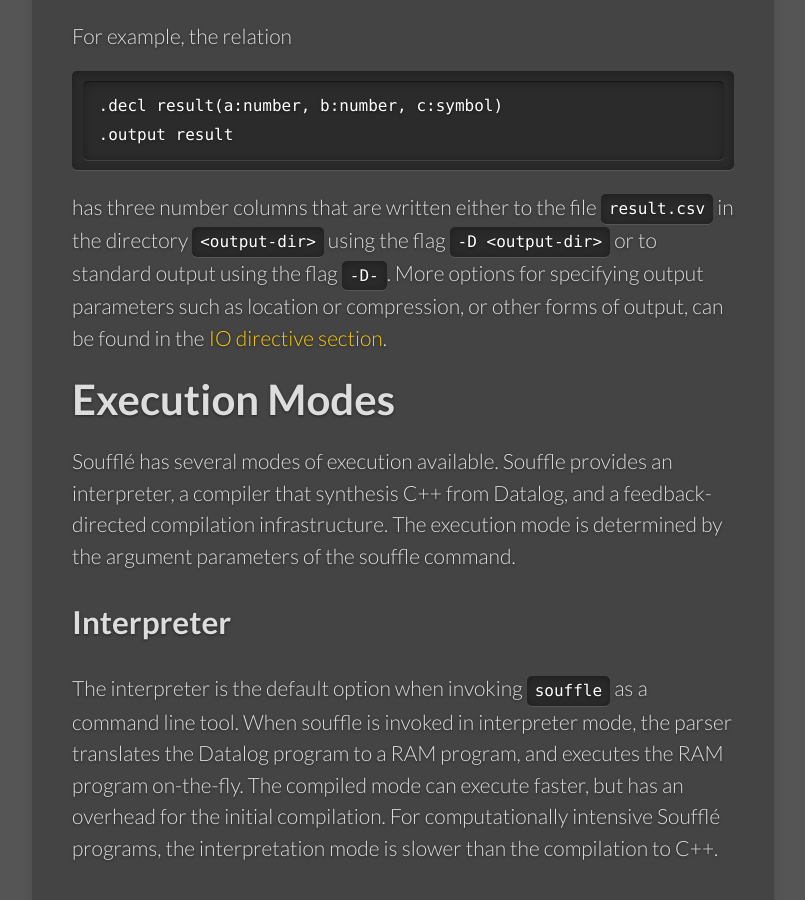
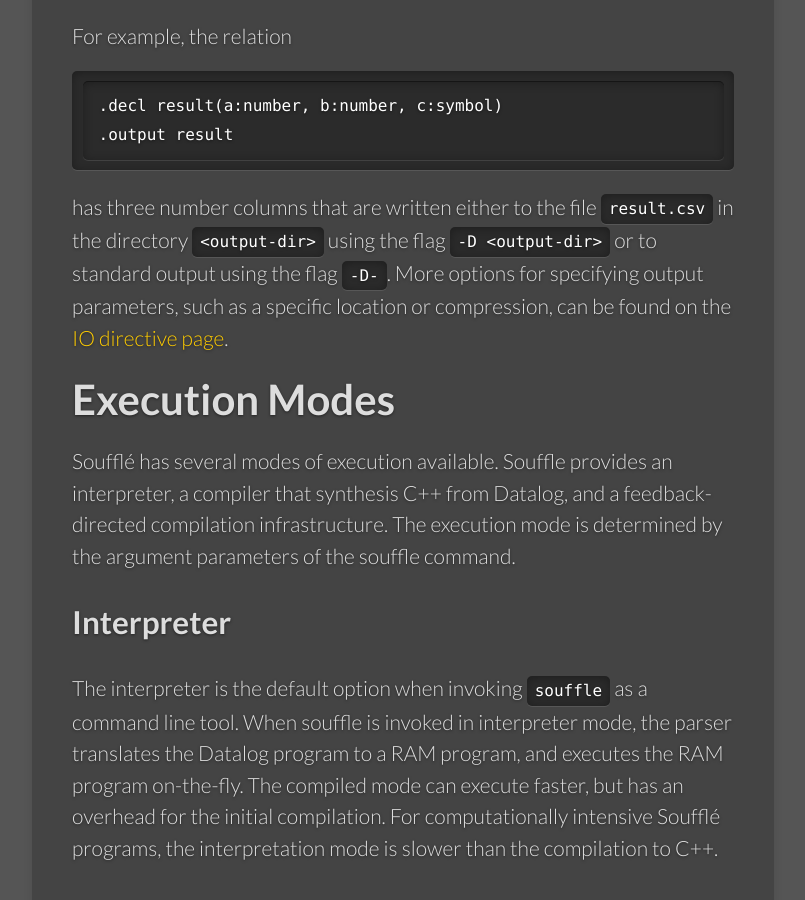
Before and after one commit to souffle-lang/souffle-lang.github.io, a Jekyll site: the page built from _docs/execute.md, in a window 1280 px wide and 900 px high, scrolled down 1433 px. Shown: the whole window, without its empty margins (139-944 px from the left). Built offline with Jekyll 4.4.1, drawn with Linux system fonts in a browser that asks for light colours.

Commit message:
Update execute.md

````diff
--- a/_docs/execute.md
+++ b/_docs/execute.md
@@ -35,7 +35,7 @@ For example, the relation
 .decl result(a:number, b:number, c:symbol)
 .output result
 ```
-has three number columns that are written either to the file ```result.csv``` in the directory ```<output-dir>``` using the flag ```-D <output-dir>```  or to standard output using the flag ```-D-```. More options for specifying output parameters such as location or compression, or other forms of output, can be found in the [IO directive section](/docs/io).
+has three number columns that are written either to the file ```result.csv``` in the directory ```<output-dir>``` using the flag ```-D <output-dir>```  or to standard output using the flag ```-D-```. More options for specifying output parameters, such as a specific location or compression, can be found on the [IO directive page](/docs/io).
 
 # Execution Modes
 
````
